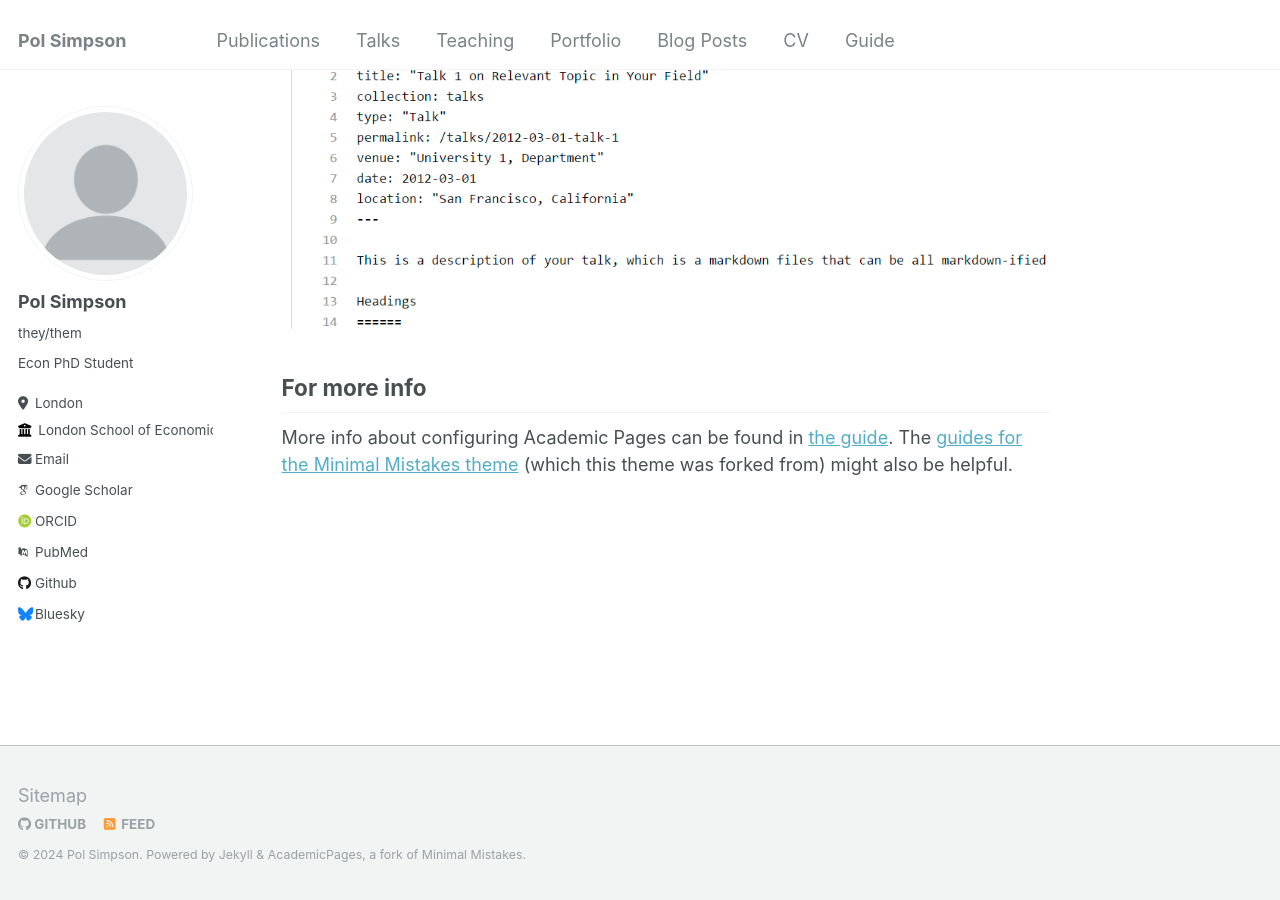
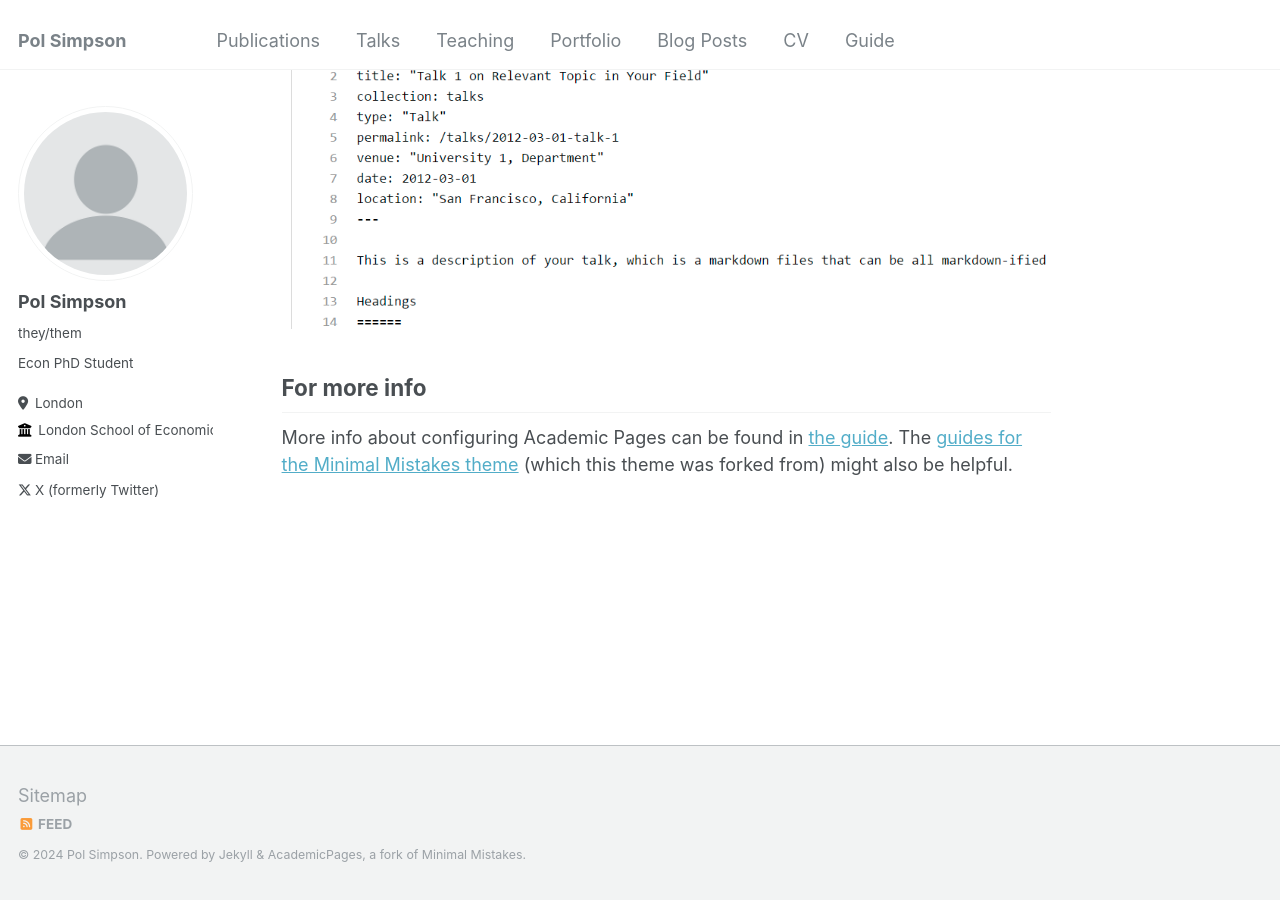
Before and after one commit to polsimpson/polsimpson.github.io, a Jekyll site: the page built from _pages/about.md, in a window 1280 px wide and 900 px high, scrolled down 2660 px. Built offline with Jekyll 4.4.1, drawn with Linux system fonts in a browser that asks for light colours; some web fonts are replaced; part of the change alters nothing that is shown.

Commit message:
Update _config.yml

```diff
--- a/_config.yml
+++ b/_config.yml
@@ -32,23 +32,23 @@ author:
 
   # Academic websites
   arxiv            : # URL - Update with the correct link to your profile
-  googlescholar    : "https://scholar.google.com/citations?user=PS_CX0AAAAAJ"
+  googlescholar    : #
   impactstory      : # URL
-  orcid            : "http://orcid.org/yourorcidurl"
+  orcid            : #
   semantic         : # URL
-  pubmed           : "https://www.ncbi.nlm.nih.gov/pubmed/?term=john+snow"
+  pubmed           : #
   researchgate     : # URL
 
   # Repositories and software development
   bitbucket        : # Username - Update with your username on the site
   codepen          : # Username
   dribbble         : # Username
-  github           : "academicpages"
+  github           : # Username
   kaggle           : # Username
   stackoverflow    : # User number or user number and name (i.e., use "1" or "1/jeff-atwood")
 
   # Social media
-  bluesky          : "bsky.app" # Replace this with you Bluesky username
+  bluesky          : # "bsky.app" # Replace this with you Bluesky username
   facebook         : # Username
   flickr           : # Username
   foursquare       : # Username
@@ -65,7 +65,7 @@ author:
   steam            : # Username
   telegram         : # URL
   tumblr           : # Username
-  twitter          : # Username for X / Twitter
+  twitter          : "@polsimpson"
   vine             : # Username
   weibo            : # Username
   wikipedia        : # Username
```
